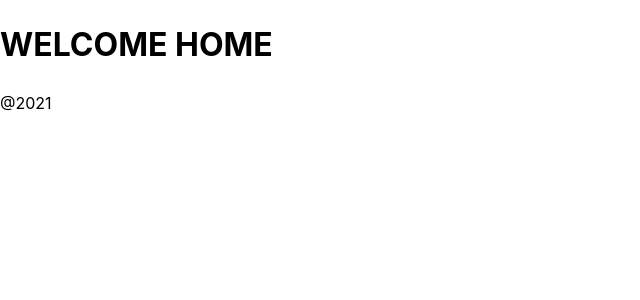
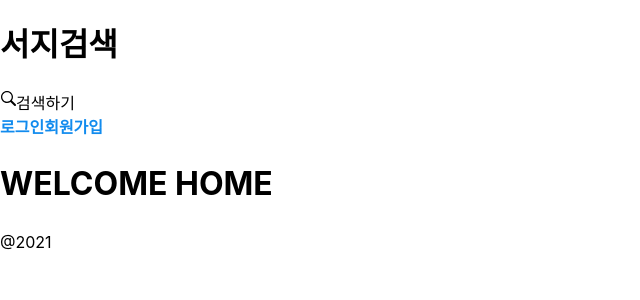
Before and after one commit to noname2048/ba-book-list, a React (Create React App) app: page / in a window 1280 px wide. Shown: the top 300 px of the page, without its empty margins (0-640 px from the left). Built offline with nearby package versions, Linux system fonts and the light colour scheme.

Commit message:
fix: fix stlyed-componets to works well

```diff
--- a/src/App.js
+++ b/src/App.js
@@ -11,7 +11,7 @@ import { Home } from "./pages/Home";
 function App() {
   return (
     <div>
-      {/* <Header /> */}
+      <Header />
       <Routes>
         <Route path="/" element={<Home />}></Route>
       </Routes>
--- a/src/components/Header.js
+++ b/src/components/Header.js
@@ -1,32 +1,18 @@
 // import { useState } from "react";
-import styled from "styled-components";
 import { Link } from "react-router-dom";
 import { GoSearch } from "react-icons/go";
 
-const StyledDiv = styled.div`
-  display: flex;
-`;
-const StyledButton = styled.button`
-  font-size: 5rem;
-`;
-
 const Header = () => {
-  // const [serchString, setSearchString] = useState("");
-
   return (
-    <div style={StyledDiv}>
+    <div>
       <h1>서지검색</h1>
       <div style={{ display: "flex" }}>
         <GoSearch />
         <span>검색하기</span>
       </div>
       <div>
-        <Link to="/login" style={StyledButton}>
-          로그인
-        </Link>
-        <Link to="/signup" styled={StyledButton}>
-          회원가입
-        </Link>
+        <Link to="/login">로그인</Link>
+        <Link to="/signup">회원가입</Link>
       </div>
     </div>
   );
```
